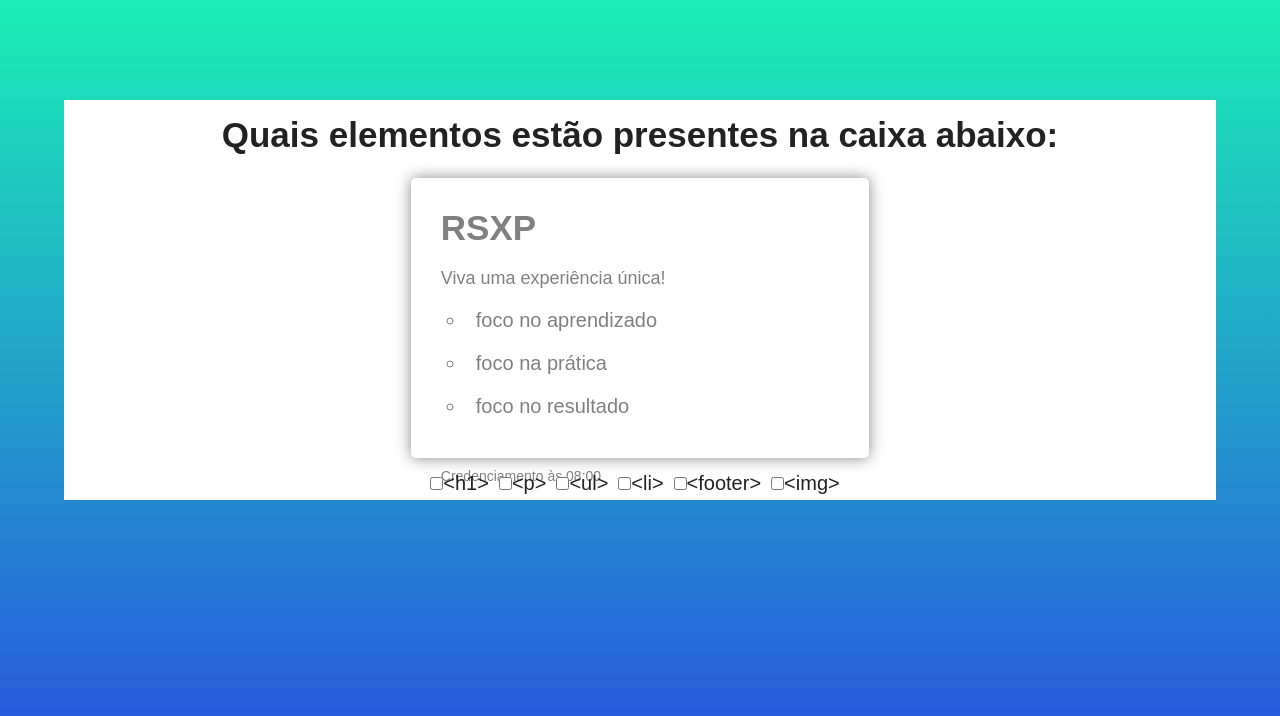
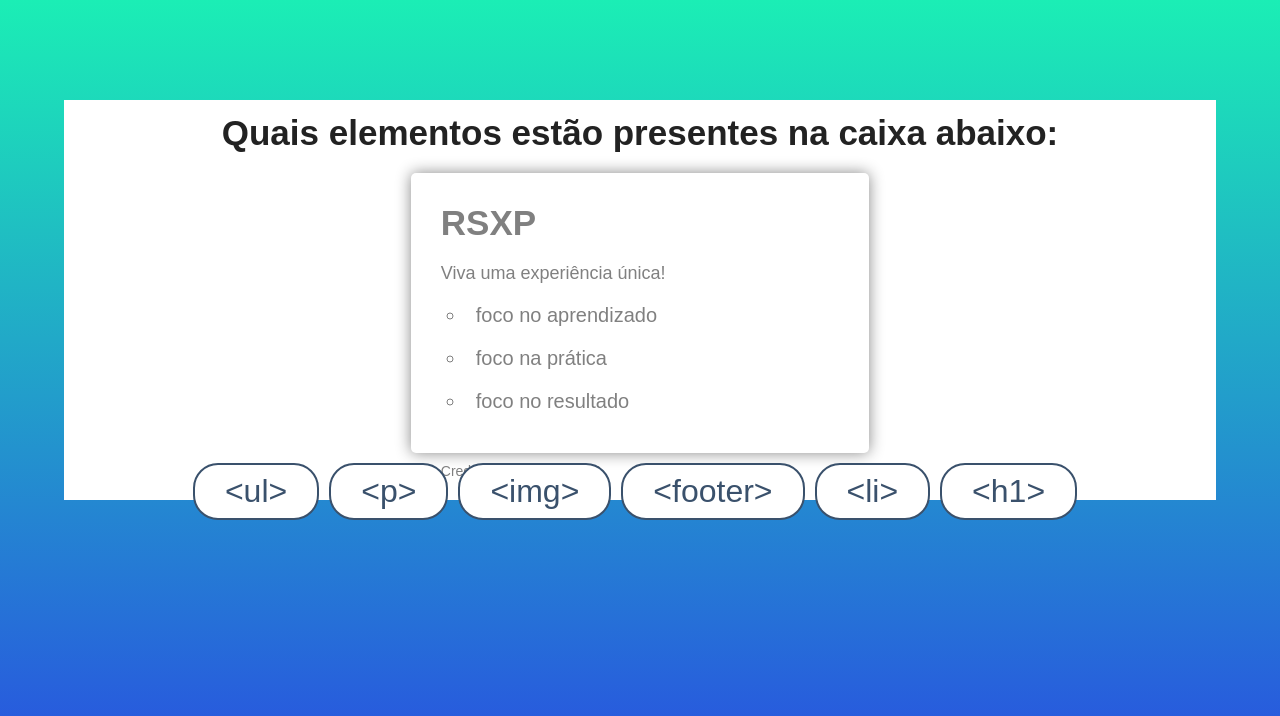
Before and after one commit to burn-c/hackathonrsxpteam30, a React (Create React App) app in the folder aprenda-arrastando/: page /page_html in a window 1280 px wide. Shown: the top 716 px of the page. Built offline with nearby package versions, Linux system fonts and the light colour scheme.

Commit message:
Adde functions

```diff
--- a/aprenda-arrastando/src/components/pages/page_html/index.js
+++ b/aprenda-arrastando/src/components/pages/page_html/index.js
@@ -1,15 +1,59 @@
 import React, { Component } from 'react'
+import { toast } from 'react-toastify';
+
 
 import Container from '../../atoms/container';
 import { H1, P, Ol, Li } from '../../atoms/text';
 import { Row, StyledSection, StyledDiv, Label, Footer } from './styles';
+import {
+  Btn1,
+  Btn2,
+  Btn3,
+  Btn4,
+  Btn5,
+  Btn6
+} from '../page_css/styles_css';
 
 class PageHtml extends Component {
-  state = {}
+  state = {
+    isH1: null,
+    isP: false,
+    isImg: false,
+    isFooter: false,
+    isLi: false,
+    isUl: false,
+  }
 
-  handleCheckH1 = () => {
-    console.log('cliquei')
+  handleCheckH1 = (e) => {
+    this.setState({ isH1: true });
+    toast.success("Parabéns, continue assim!");
   }
+
+  handleCheckP = () => {
+    this.setState({ isP: true });
+    toast.success("Parabéns, continue assim!");
+  }
+
+  handleCheckImg = () => {
+    this.setState({ isImg: true })
+    toast.error("Ops, parece que não temos uma imagem...");
+  }
+
+  handleCheckFooter = () => {
+    this.setState({ isFooter: true });
+    toast.success("Parabéns, continue assim!");
+  }
+
+  handleCheckLi = () => {
+    this.setState({ isLi: true });
+    toast.success("Parabéns, continue assim!");
+  }
+
+  handleCheckUl = () => {
+    this.setState({ isUl: true });
+    toast.success("Parabéns, continue assim!");
+  }
+
 
   render() {
     return (
@@ -30,24 +74,38 @@ class PageHtml extends Component {
           </StyledDiv>
           <Row>
             <Label>
-              <input type="checkbox" onChange={() => null} />{(`<h1>`)}
+              <Btn1
+                onClick={this.handleCheckUl}
+              >{(`<ul>`)}
+              </Btn1>
             </Label>
+
             <Label>
-              <input type="checkbox" onChange={() => null} />{(`<p>`)}
+              <Btn2 type="checkbox" onClick={this.handleCheckP}>{(`<p>`)}
+              </Btn2>
             </Label>
+
             <Label>
-              <input type="checkbox" onChange={() => null} />{(`<ul>`)}
+              <Btn3 type="checkbox" onClick={this.handleCheckImg}>{(`<img>`)}
+              </Btn3>
             </Label>
+
             <Label>
-              <input type="checkbox" onChange={() => null} />{(`<li>`)}
+              <Btn4 type="checkbox" onClick={this.handleCheckFooter}>{(`<footer>`)}
+              </Btn4>
             </Label>
+
             <Label>
-              <input type="checkbox" onChange={() => null} />{(`<footer>`)}
+              <Btn5 type="checkbox" onClick={this.handleCheckLi}>{(`<li>`)}
+              </Btn5>
             </Label>
+
             <Label>
-              <input type="checkbox" onChange={() => null} />{(`<img>`)}
-            </Label>
-          </Row>
+              <Btn6 onClick={this.handleCheckH1}>
+              {(`<h1>`)}
+              </Btn6>
+          </Label>
+        </Row>
         </StyledSection>
       </Container>
     )
```
